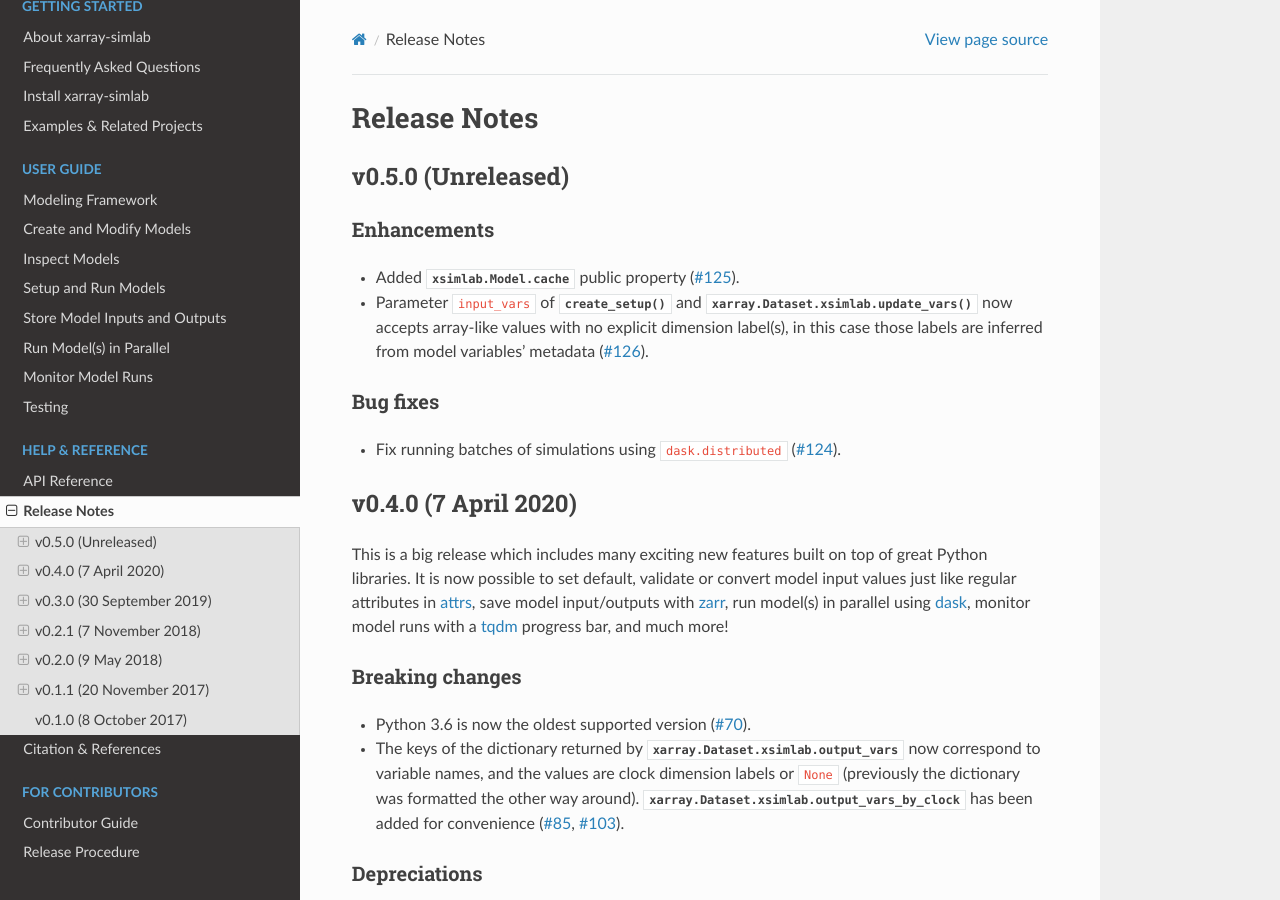
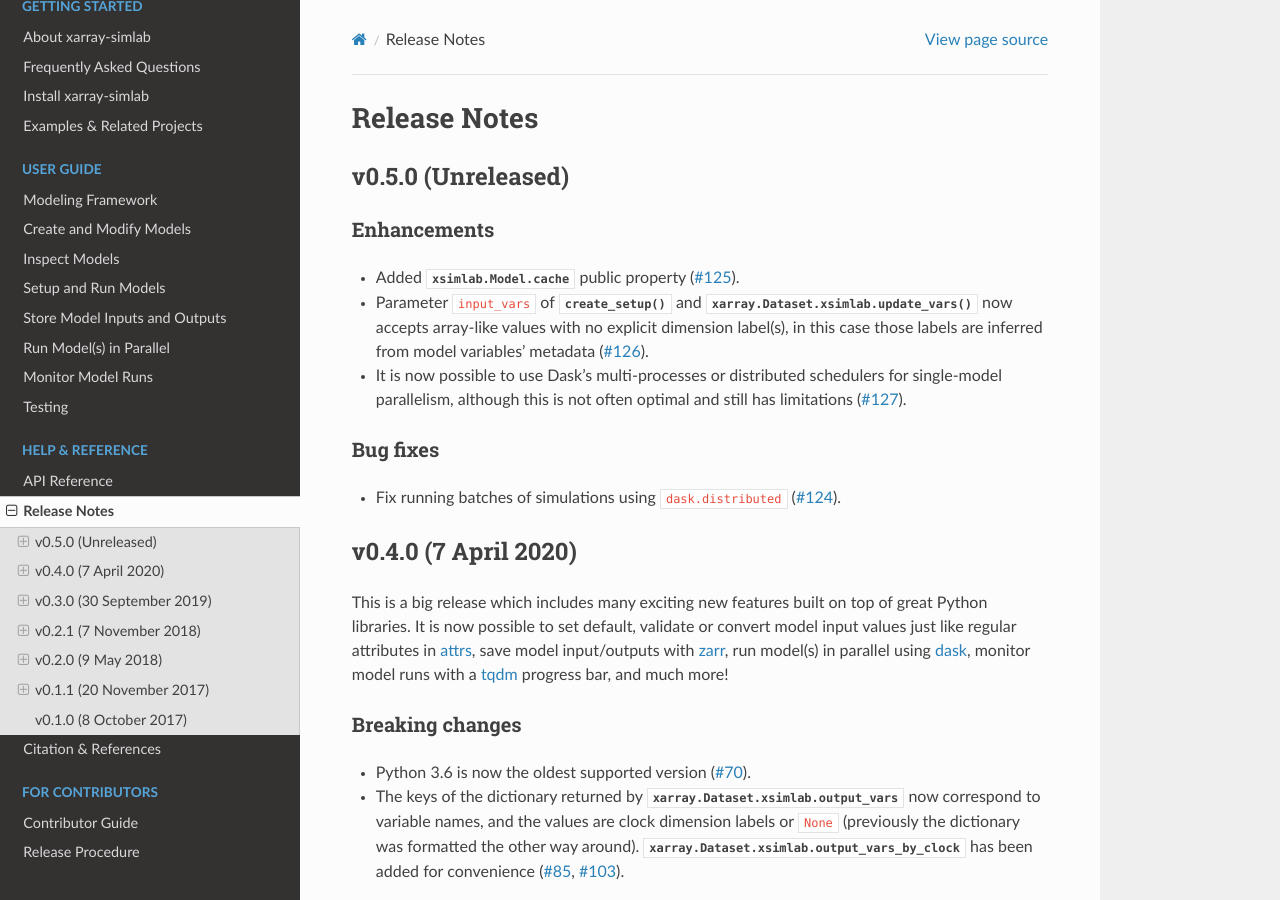
Before and after one commit to xarray-contrib/xarray-simlab, a Sphinx documentation site: the page built from doc/whats_new.rst, in a window 1280 px wide and 900 px high. Built offline with Sphinx 7.4.7 and the Read the Docs theme 2.0.0, drawn with Linux system fonts in a browser that asks for light colours; the version number could not be read and is left out.

Commit message:
update release notes

```diff
--- a/doc/whats_new.rst
+++ b/doc/whats_new.rst
@@ -14,6 +14,9 @@ Enhancements
   :func:`xarray.Dataset.xsimlab.update_vars` now accepts array-like values
   with no explicit dimension label(s), in this case those labels are inferred
   from model variables' metadata (:issue:`126`).
+- It is now possible to use Dask's multi-processes or distributed schedulers
+  for single-model parallelism, although this is not often optimal and
+  still has limitations (:issue:`127`).
 
 Bug fixes
 ~~~~~~~~~
```
